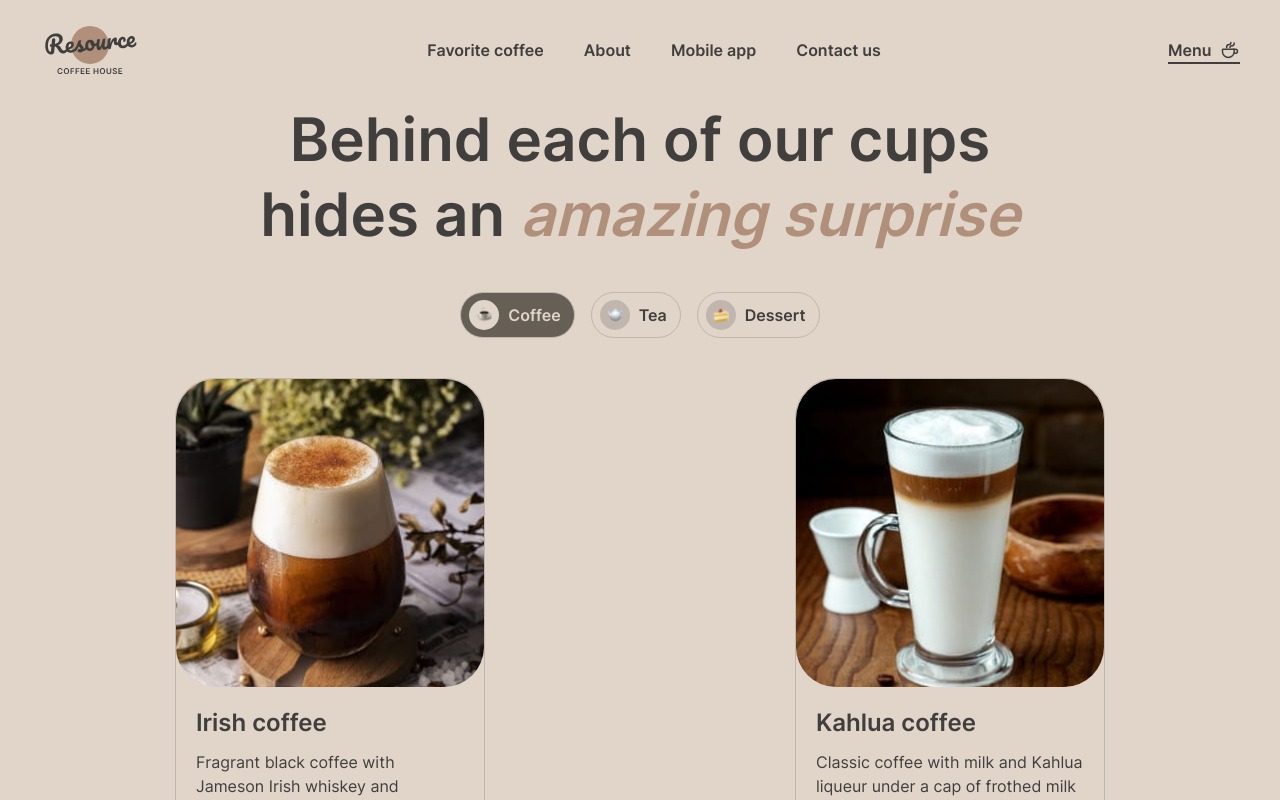
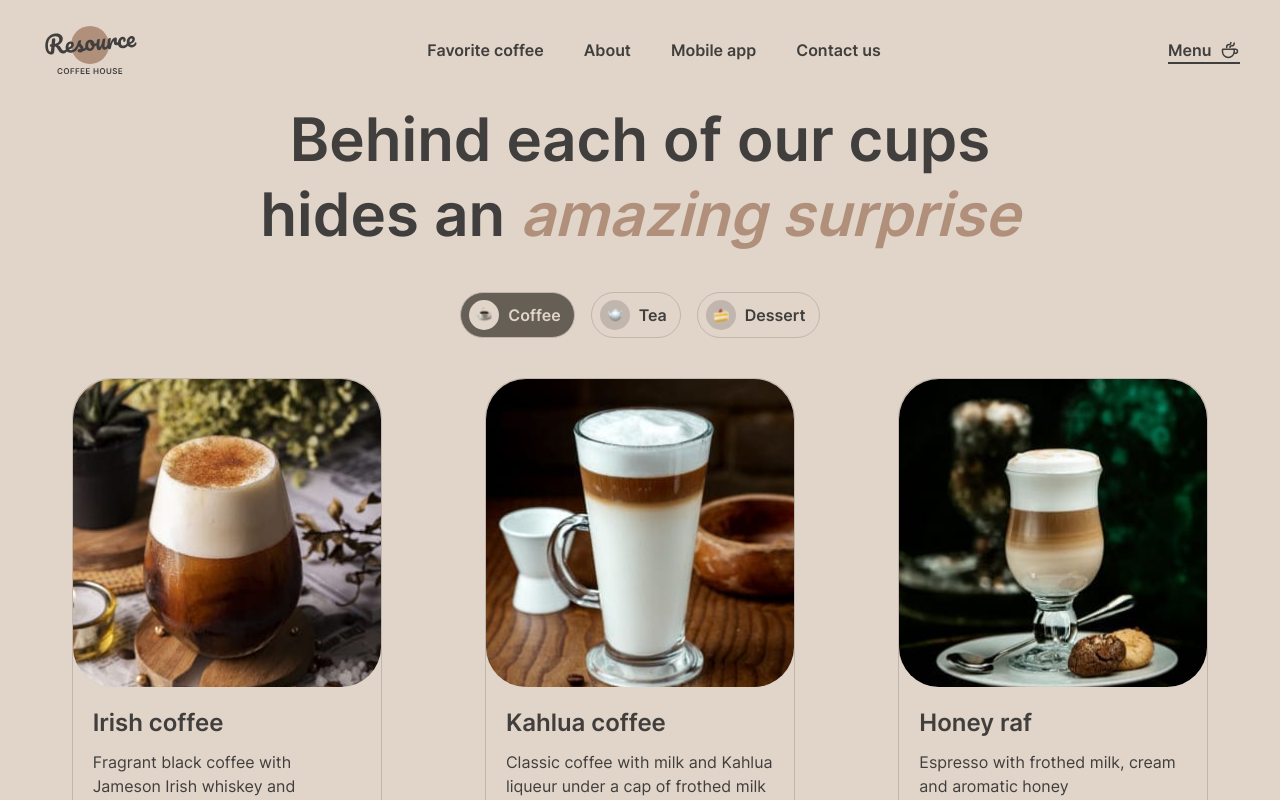
Before and after one commit to Suficks/Coffee-House, a React (Create React App) app in the folder app/: page /menu in a window 1280 px wide. Shown: the top 800 px of the page. Built offline with nearby package versions, Linux system fonts and the light colour scheme.

Commit message:
feat: add cards number change according to screen width

```diff
--- a/app/src/Pages/Menu/Menu.jsx
+++ b/app/src/Pages/Menu/Menu.jsx
@@ -45,6 +45,11 @@ const Menu = () => {
     modalActive ? document.body.classList.add('overflow-hidden') : document.body.classList.remove('overflow-hidden');
   }, [modalActive]);
 
+  useEffect(() => {
+    if (!isMobile) setCardsPart(cards);
+    else setCardsPart(cards.slice(0, CARDS_SHOW_COUNT))
+  }, [isMobile, cards]);
+
   return (
     <main className="menu">
       <h2 className="title">Behind each of our cups hides an <span className="italic">amazing surprise</span></h2>
```
